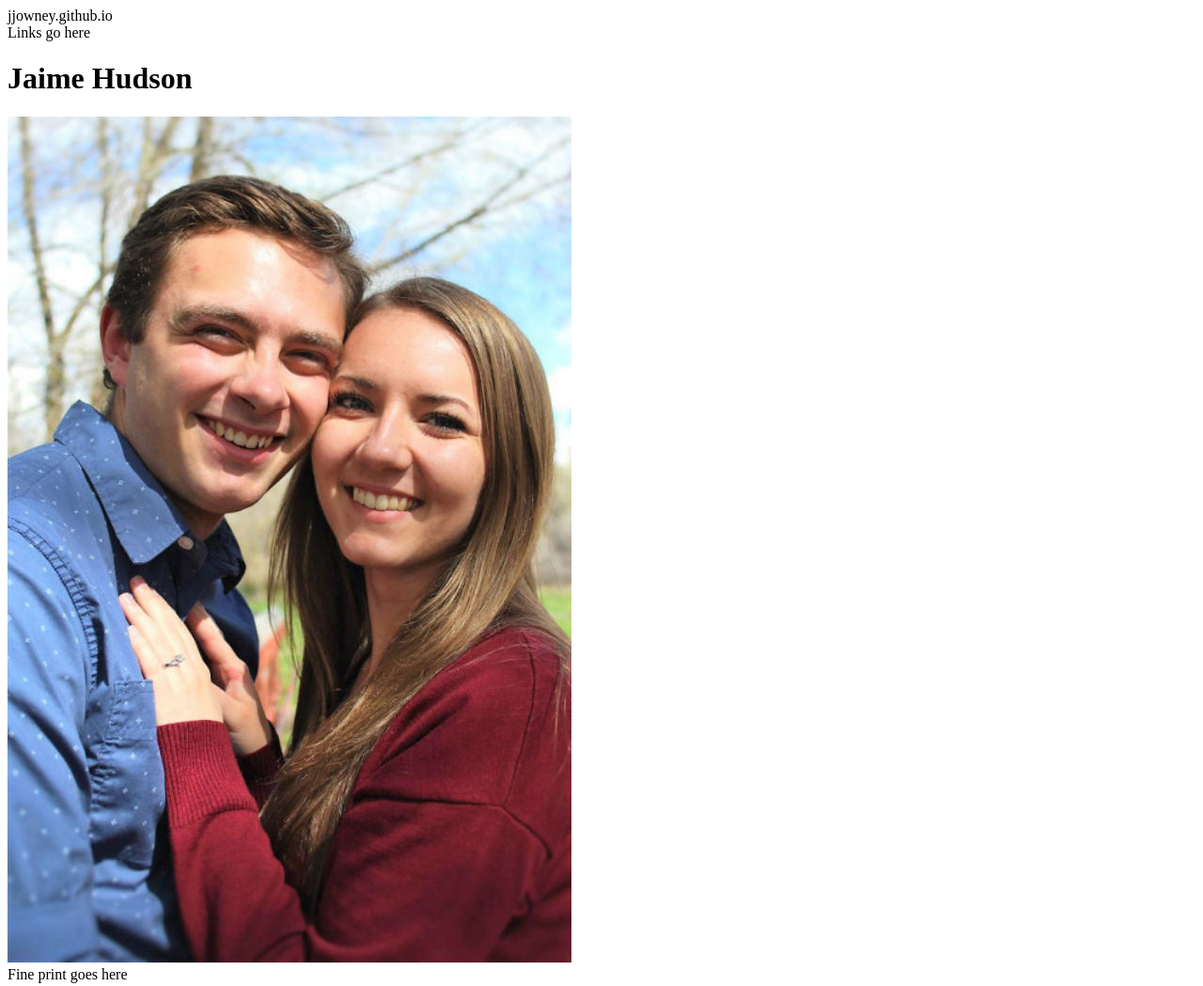
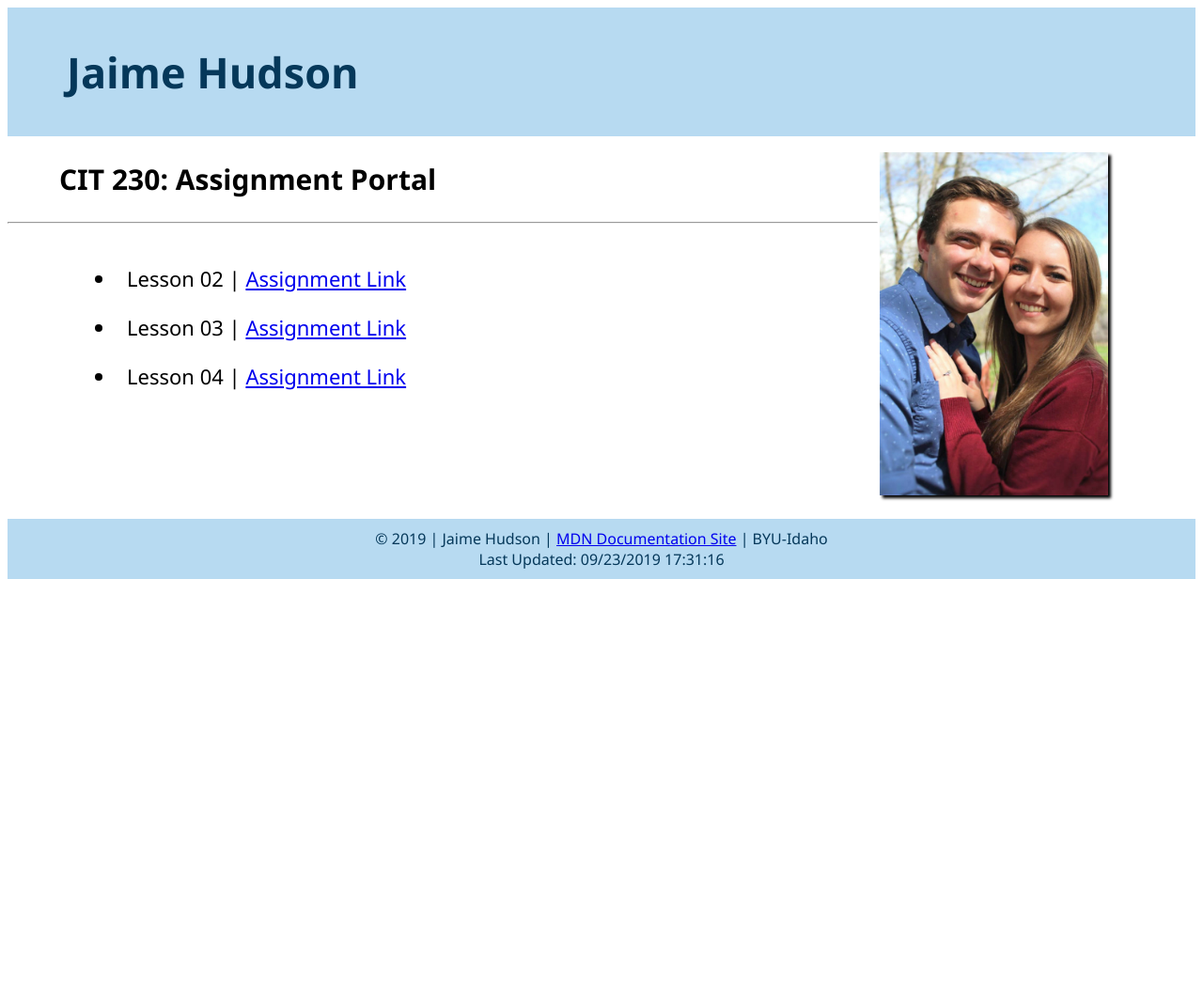
Before and after one commit to jjdowney/jjdowney.github.io, a plain HTML site: page index.html in a window 1280 px wide. Shown: the whole page at 94% size. After the commit the page ends 800 px from the top, so only its background shows below. Drawn offline with Linux system fonts and the light colour scheme.

Commit message:
Finished Home Page

```diff
--- a/index.html
+++ b/index.html
@@ -2,27 +2,40 @@
 <html lang="en">
 <head>
     <meta charset="UTF-8">
-    <meta name="viewport" content="width=device-width, initial-scale=1.0">
-    <meta http-equiv="X-UA-Compatible" content="ie=edge">
-    <title>Home jjdowney.github.io</title>
+    <meta name="viewpoint" content="width=device-width, initial-scale=1">
+    <meta name="description" content="Work portal for Jaime Hudson in CIT 230: Web Frontend Development">
+    <meta name="author" content="Jaime Hudson">
+    <script src= "js/datetime.js" async></script>
+    <link rel="stylesheet" href="/css/style.css">
+    <title>Home | jjdowney.github.io</title>
 </head>
 
 <body>
+<div id="content">
+    <header>
+        <h1>Jaime Hudson</h1>
+        <img src="/images/profile.jpg" alt="A smiling picture of couple">
 
-    <header>
-        jjowney.github.io
     </header>
     <nav>
-        Links go here
+        <h2>CIT 230: Assignment Portal</h2>
     </nav>
+    <hr>
     <main>
-        <h1>Jaime Hudson</h1>
-        <img src="/images/profile.jpg" alt="A smiling picture of couple">
+        <ul>
+            <li>Lesson 02 | <a href="homepage.html">Assignment Link</a></li>
+            <li>Lesson 03 | <a href="homepage.html">Assignment Link</a></li>
+            <li>Lesson 04 | <a href="homepage.html">Assignment Link</a></li>
+        </ul>
+
     </main>
     <footer>
-        Fine print goes here
+        <div>&copy; <span id="copyYear"></span> | Jaime Hudson | <a href="https://developer.mozilla.org/en-US/docs/Web/Guide/HTML/HTML5"> MDN Documentation Site</a> | BYU-Idaho
+        <br>Last Updated: <span id="update"></span>
+    </div>
     </footer>
 
 </body>
 
+
 </html>
```
